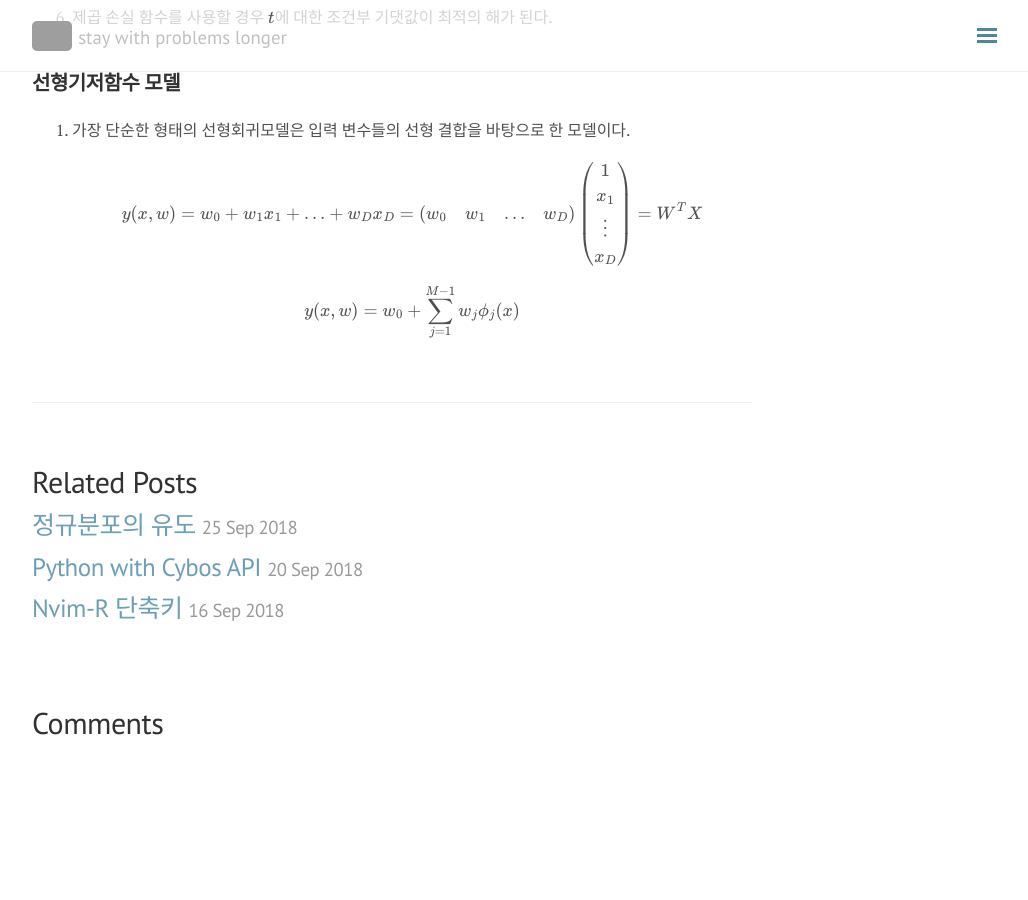
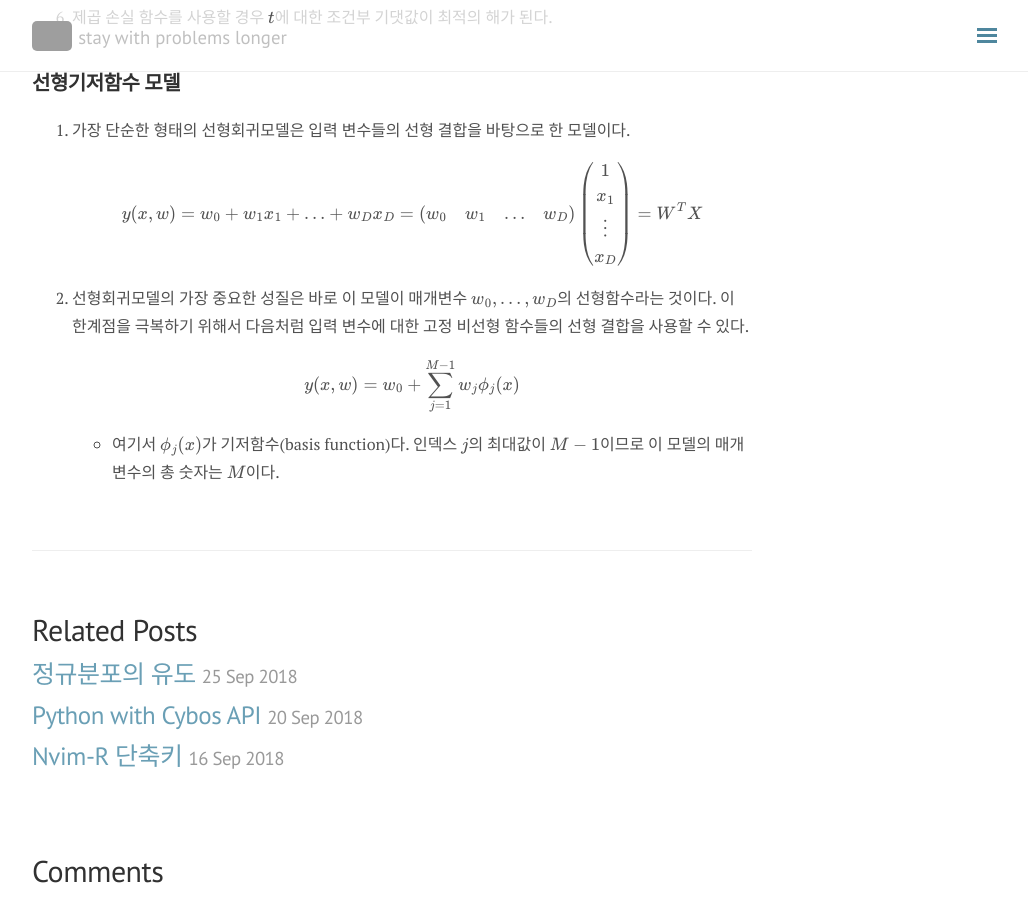
Before and after one commit to seokhoonj/seokhoonj.github.io, a Jekyll site: the page built from _posts/Math/2018-09-27-Math-linear_regression.md, in a window 1280 px wide and 900 px high, scrolled down 567 px. Shown: the whole window, without its empty margins (248-1276 px from the left). Built offline with Jekyll 4.4.1, drawn with Linux system fonts in a browser that asks for light colours; nearby versions of some CDN libraries; formulas are drawn with MathJax 3; comment, search, counter and statistics services are not loaded; before the commit the page ends 1319 px from its top, so only the background shows below that; grey boxes are pictures that could not be loaded.

Commit message:
add _posts

```diff
--- a/_posts/Math/2018-09-27-Math-linear_regression.md
+++ b/_posts/Math/2018-09-27-Math-linear_regression.md
@@ -21,4 +21,6 @@ comments: false
 ## 선형기저함수 모델
 1. 가장 단순한 형태의 선형회귀모델은 입력 변수들의 선형 결합을 바탕으로 한 모델이다.
 \\( y(x, w) = w\_0 + w\_1x\_1 + ... + w\_Dx\_D  = \left(\begin{array}{ccc} w\_0 & w\_1 & \ldots & w\_D \end{array}\right) \left(\begin{array}{c} 1 \\\\ x\_1 \\\\ \vdots \\\\ x\_D \end{array}\right) = W^T X \\)
+2. 선형회귀모델의 가장 중요한 성질은 바로 이 모델이 매개변수 $w\_0, \ldots, w\_D$의 선형함수라는 것이다. 이 한계점을 극복하기 위해서 다음처럼 입력 변수에 대한 고정 비선형 함수들의 선형 결합을 사용할 수 있다.
 \\( y(x, w) = w\_0 + \sum\_{j=1}^{M-1} w\_j\phi\_j(x) \\)
+ - 여기서 $\phi\_j(x)$가 기저함수(basis function)다. 인덱스 $j$의 최대값이 $M-1$이므로 이 모델의 매개변수의 총 숫자는 $M$이다.
```
